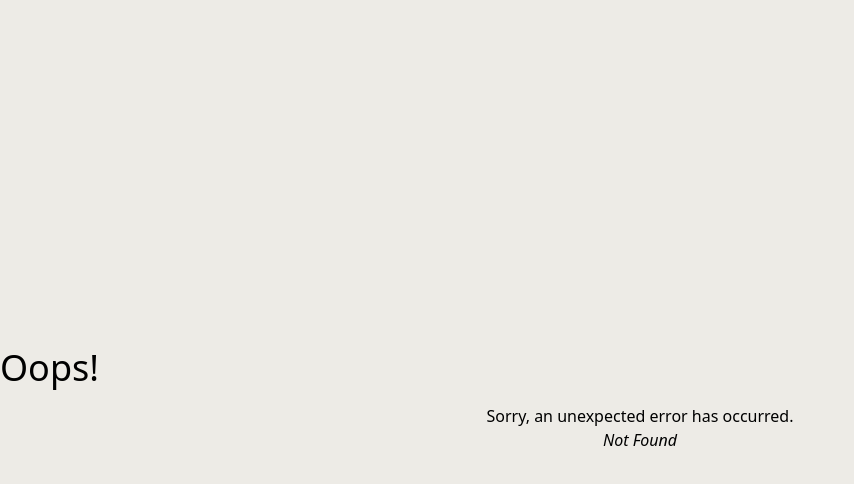
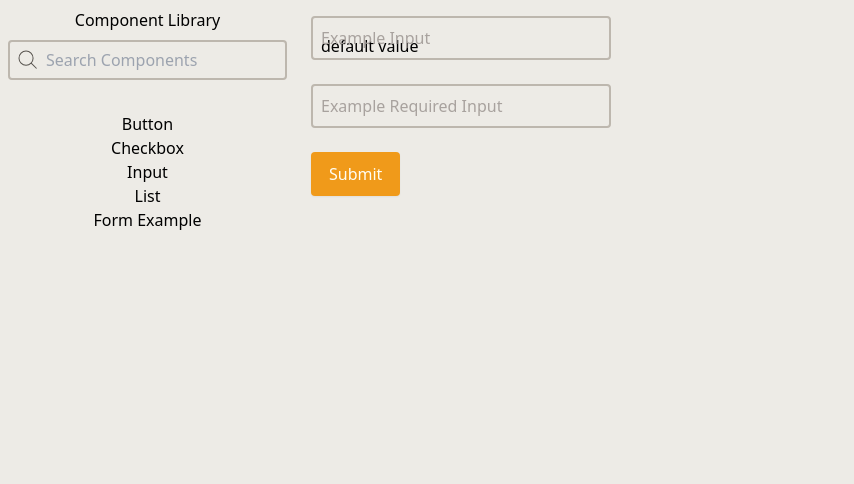
Before and after one commit to ks-rjjones/component-library, a React (Vite) app: page /components/form in a window 1280 px wide. Before the commit this address had no page. Shown: the top 484 px of the page, without its empty margins (0-854 px from the left). Built offline with nearby package versions, Linux system fonts and the light colour scheme.

Commit message:
added form

```diff
--- a/package.json
+++ b/package.json
@@ -18,6 +18,7 @@
     "match-sorter": "^6.3.4",
     "react": "^18.2.0",
     "react-dom": "^18.2.0",
+    "react-hook-form": "^7.51.5",
     "react-router-dom": "^6.23.1",
     "react-window": "^1.8.10"
   },
--- a/src/components/button.tsx
+++ b/src/components/button.tsx
@@ -16,7 +16,7 @@ export interface IButtonProps extends React.ButtonHTMLAttributes<HTMLButtonEleme
   rightElement?: React.ReactNode;
 }
 
-const Input = React.forwardRef<HTMLButtonElement, IButtonProps>((p: IButtonProps, ref) => {
+const Button = React.forwardRef<HTMLButtonElement, IButtonProps>((p: IButtonProps, ref) => {
   const buttonId = useMemo(() => _.uniqueId("ui-button-"), []);
 
   const [isClicked, setIsClicked] = useState(false);
@@ -94,4 +94,4 @@ const Input = React.forwardRef<HTMLButtonElement, IButtonProps>((p: IButtonProps
   );
 });
 
-export default Input;
+export default Button;
--- a/src/components/input.tsx
+++ b/src/components/input.tsx
@@ -1,7 +1,7 @@
 /* eslint-disable tailwindcss/no-unnecessary-arbitrary-value */
 import _ from "lodash";
 import "src/components/css/input.css";
-import { useMemo, useState } from "react";
+import { useEffect, useMemo, useState } from "react";
 import React, { useRef } from "react";
 
 // Used for typing the input component while omitting specific input types
--- /dev/null
+++ b/src/pages/formPage.tsx
@@ -0,0 +1,36 @@
+import { useForm } from "react-hook-form";
+import Button from "src/components/button";
+import Input from "src/components/input";
+
+interface IExampleForm {
+  example: string;
+  exampleRequired: string;
+}
+
+export default function FormPage() {
+  const {
+    register,
+    handleSubmit,
+    watch,
+    formState: { errors },
+  } = useForm<IExampleForm>({ defaultValues: { example: "default value" } });
+
+  const onSubmit = (data: IExampleForm) => console.log(data);
+
+  console.log(watch("example")); // watch input value by passing the name of it
+
+  return (
+    <form onSubmit={handleSubmit(onSubmit)}>
+      <div className="flex max-w-screen-sm flex-col justify-start">
+        <Input border label="Example Input" {...register("example")} />
+        <Input
+          label="Example Required Input"
+          border
+          errorText={errors.exampleRequired ? "This field is required" : ""}
+          {...register("exampleRequired", { required: true })}
+        />
+        <Button type="submit" text="Submit" />
+      </div>
+    </form>
+  );
+}
--- a/src/routes/root.tsx
+++ b/src/routes/root.tsx
@@ -27,6 +27,9 @@ export default function Root() {
             <li>
               <Link to={`/components/list`}>List</Link>
             </li>
+            <li>
+              <Link to={`/components/form`}>Form Example</Link>
+            </li>
           </ul>
         </nav>
       </div>
```
Also changed, not shown: src/main.tsx (+6 -1 lines), 1 other file (tests, documents, lock files or other folders).
